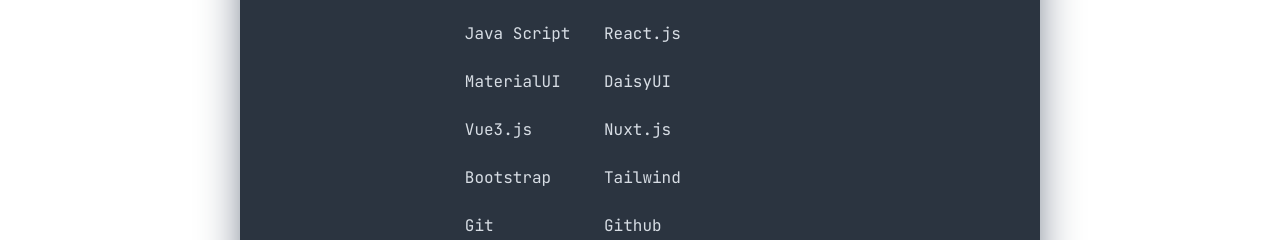
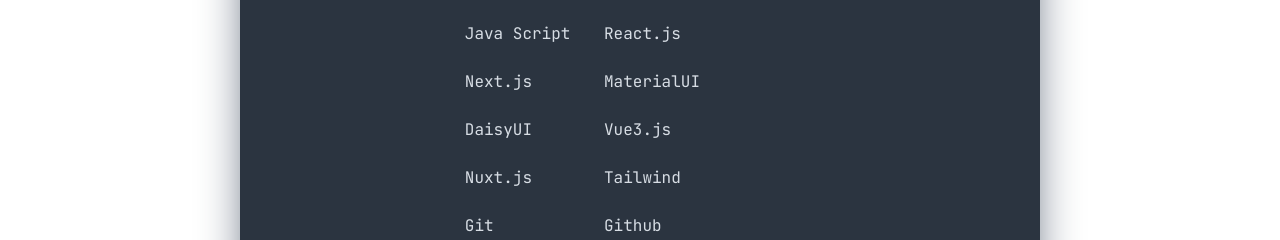
Before and after one commit to HomamAlyaghshi/portfolio, a React (Create React App) app: page /aboutpage in a window 1280 px wide. Shown: the part 471-711 px from the top of the page. Built offline with nearby package versions, Linux system fonts and the light colour scheme.

Commit message:
card edit

```diff
--- a/src/components/Card.jsx
+++ b/src/components/Card.jsx
@@ -70,6 +70,9 @@
                 <TypeAnimation sequence={["React.js"]} speed={500} />
               </span>
               <span className="transform transition-transform duration-500 hover:translate-y-[-5px]">
+                <TypeAnimation sequence={["Next.js"]} speed={500} />
+              </span>
+              <span className="transform transition-transform duration-500 hover:translate-y-[-5px]">
                 <TypeAnimation sequence={["MaterialUI"]} speed={500} />
               </span>
               <span className="transform transition-transform duration-500 hover:translate-y-[-5px]">
@@ -80,9 +83,6 @@
               </span>
               <span className="transform transition-transform duration-500 hover:translate-y-[-5px]">
                 <TypeAnimation sequence={["Nuxt.js"]} speed={500} />
-              </span>
-              <span className="transform transition-transform duration-500 hover:translate-y-[-5px]">
-                <TypeAnimation sequence={["Bootstrap"]} speed={500} />
               </span>
               <span className="transform transition-transform duration-500 hover:translate-y-[-5px]">
                 <TypeAnimation sequence={["Tailwind"]} speed={500} />
```
